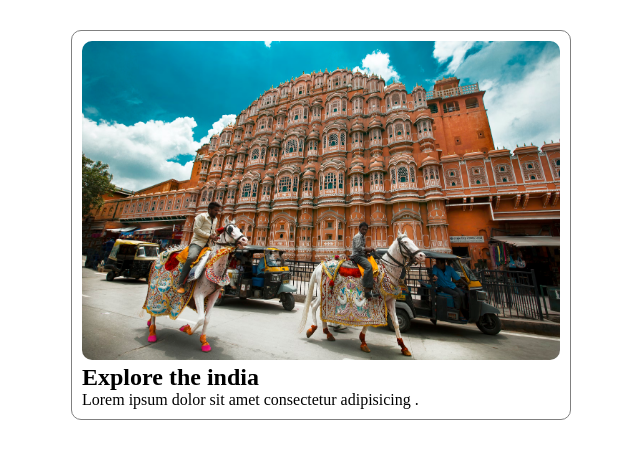
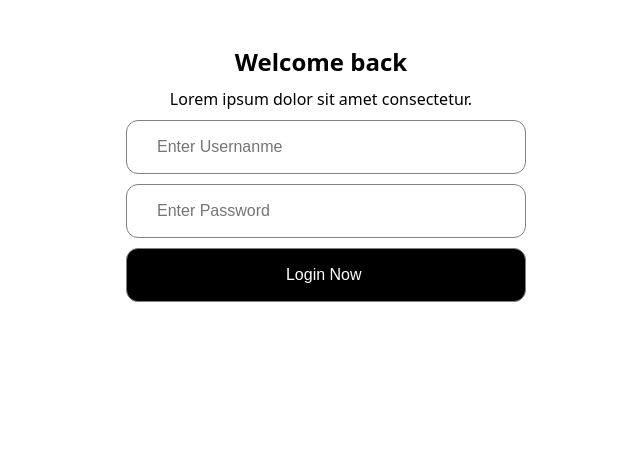
Before and after one commit to basurajp/html_css, a plain HTML site: page css/index.html in a window 1280 px wide. Shown: the whole page, without its empty margins (319-959 px from the left). Drawn offline with Linux system fonts and the light colour scheme.

Commit message:
seen login page done

```diff
--- a/css/index.html
+++ b/css/index.html
@@ -1,16 +1,35 @@
 <!DOCTYPE html>
 <html lang="en">
+
 <head>
     <meta charset="UTF-8">
     <meta name="viewport" content="width=device-width, initial-scale=1.0">
     <title>Css Practice </title>
     <link rel="stylesheet" href="style.css">
 </head>
+
 <body>
-    <div class="box">
+    <!-- <div class="box">
         <img src="india.avif" class="img-box" alt="">
         <h2>Explore the india </h2>
         Lorem ipsum dolor sit amet consectetur adipisicing .
+    </div> -->
+
+    <!-- <div class="card">
+    <h1>Explore the diversity of india </h1>
+    <p>Lorem, ipsum dolor sit amet consectetur adipisicing elit. Ex accusamus quae ducimus modi delectus nisi aliquam corporis distinctio. Pariatur, voluptatum.</p>
+    <input type="button" class="btn" value="Excplore now ">
+</div> -->
+
+    <div class="login">
+        <h2> Welcome back</h2>
+        <p>Lorem ipsum dolor sit amet consectetur.</p>
+        <input type="text" placeholder="Enter Usernanme"><br>
+        <input type="text" placeholder="Enter Password"><br>
+        <input type="button" value="Login Now " class="btn">
     </div>
+
+
 </body>
+
 </html>
--- a/css/style.css
+++ b/css/style.css
@@ -6,6 +6,7 @@
 
 html,
 body {
+    font-family: system-ui, -apple-system, BlinkMacSystemFont, 'Segoe UI', Roboto, Oxygen, Ubuntu, Cantarell, 'Open Sans', 'Helvetica Neue', sans-serif;
     height: 100%;
     width: 100%;
 
@@ -22,7 +23,52 @@ body {
     border-radius: 10px;
 }
 
-.img-box{
+.img-box {
     width: 100%;
     border-radius: 10px;
 }
+.card{
+    border-radius: 20px;
+    background-color: blueviolet;
+    width: 700px;
+    margin: 50px auto;
+    padding: 100px 40px;
+    color: white;
+    font-family: system-ui, -apple-system, BlinkMacSystemFont, 'Segoe UI', Roboto, Oxygen, Ubuntu, Cantarell, 'Open Sans', 'Helvetica Neue', sans-serif;
+}
+.btn{
+    background-color: white;
+    border: none;
+    padding: 14px 30px;
+    font-size: 16px;
+    border-radius: 120px;
+}
+
+.login{
+    width: 400px;
+   /* border: 1px solid grey ; */
+   /* padding: 10px; */
+   margin: 40px auto;
+}
+
+.login input{
+    width: 100%;
+    padding: 17px 30px;
+    margin: 5px;
+
+    border-radius: 12px;
+    border: 1px solid grey  ;
+   font-size: 16px;
+
+}
+.login h2 ,p {
+    text-align: center;
+    padding: 5px;
+}
+
+.login .btn{
+    background-color: black;
+    padding: 17px 30px;
+color: white;
+
+}
```
